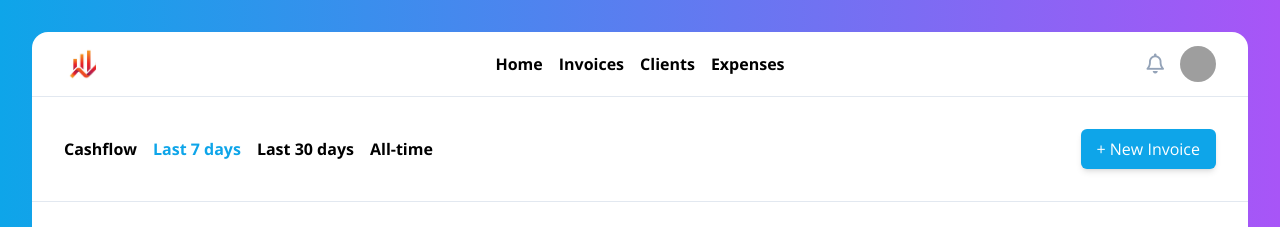
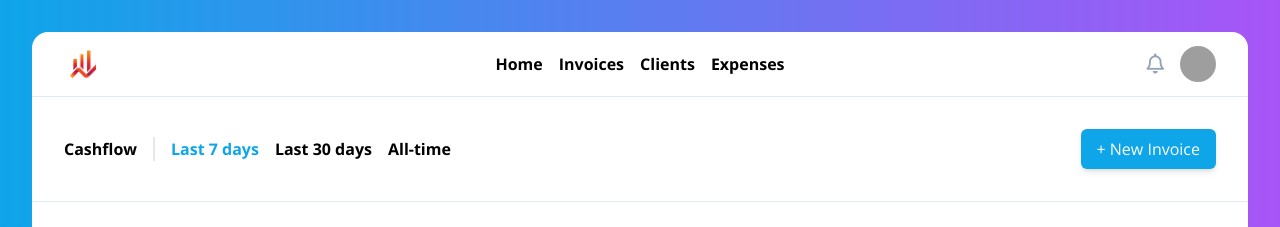
Before and after one commit to zyrass/Saasy-Vue3, a Vue app: page / in a window 1280 px wide. Shown: the top 227 px of the page. Built offline with nearby package versions, Linux system fonts and the light colour scheme; grey boxes are pictures that could not be loaded.

Commit message:
update MyNavbar
Add missing divider

```diff
--- a/src/components/MyNavbar.vue
+++ b/src/components/MyNavbar.vue
@@ -2,12 +2,16 @@
     <nav
         class="flex justify-between p-8 border-y border-slate-200 *:transition-all items-center"
     >
-        <ul class="flex gap-x-4 hover:*:text-sky-500 font-bold cursor-pointer">
-            <li>Cashflow</li>
-            <li class="text-sky-500">Last 7 days</li>
-            <li>Last 30 days</li>
-            <li>All-time</li>
-        </ul>
+        <div
+            class="flex gap-x-4 hover:*:text-sky-500 font-bold cursor-pointer divide-x-2"
+        >
+            <span>Cashflow</span>
+            <ul class="flex gap-x-4">
+                <li class="text-sky-500 ml-4">Last 7 days</li>
+                <li>Last 30 days</li>
+                <li>All-time</li>
+            </ul>
+        </div>
         <button
             class="bg-sky-500 px-4 py-2 text-white capitalize rounded-md shadow-md hover:shadow-sm hover:bg-sky-700"
         >
```
